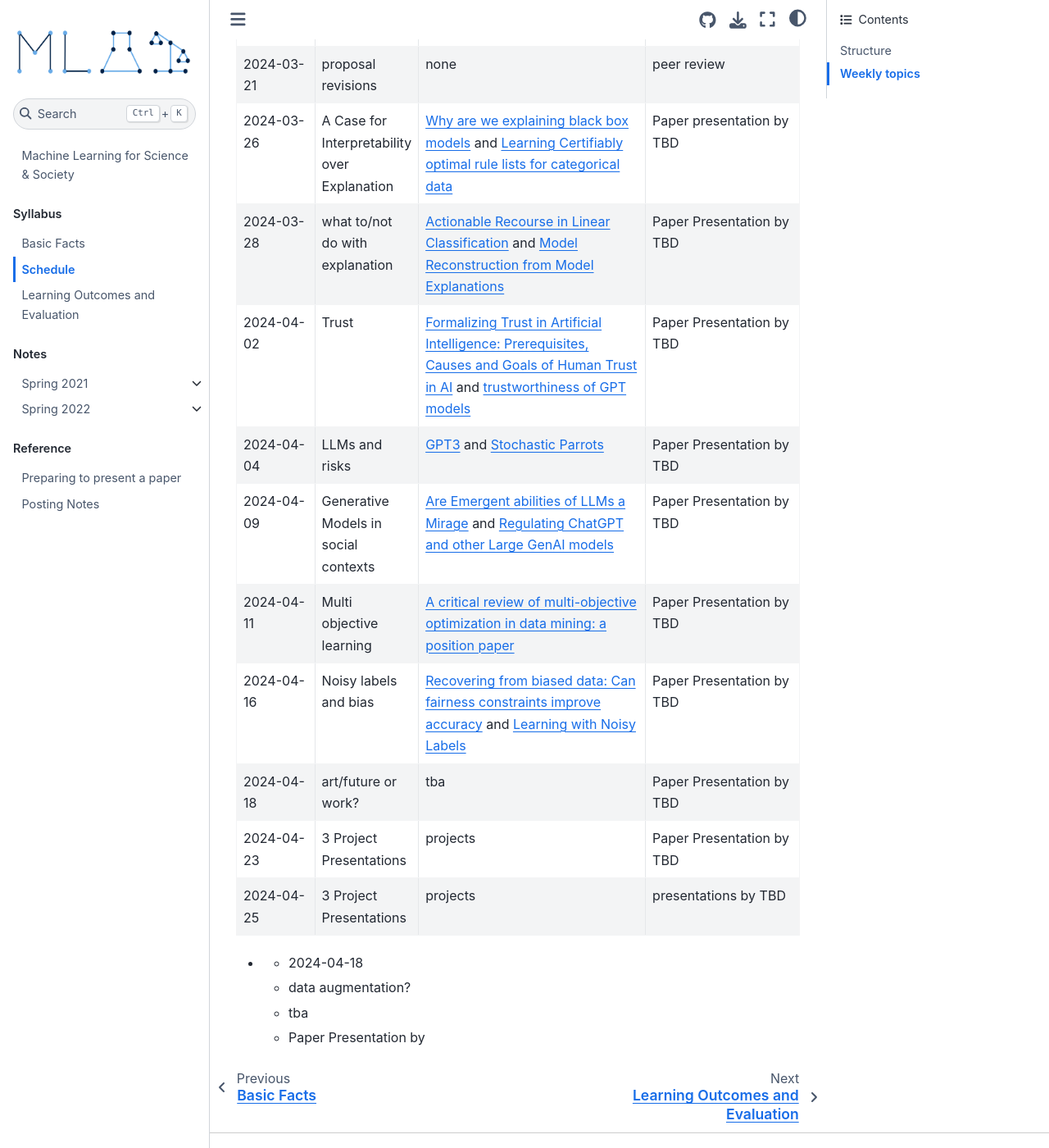
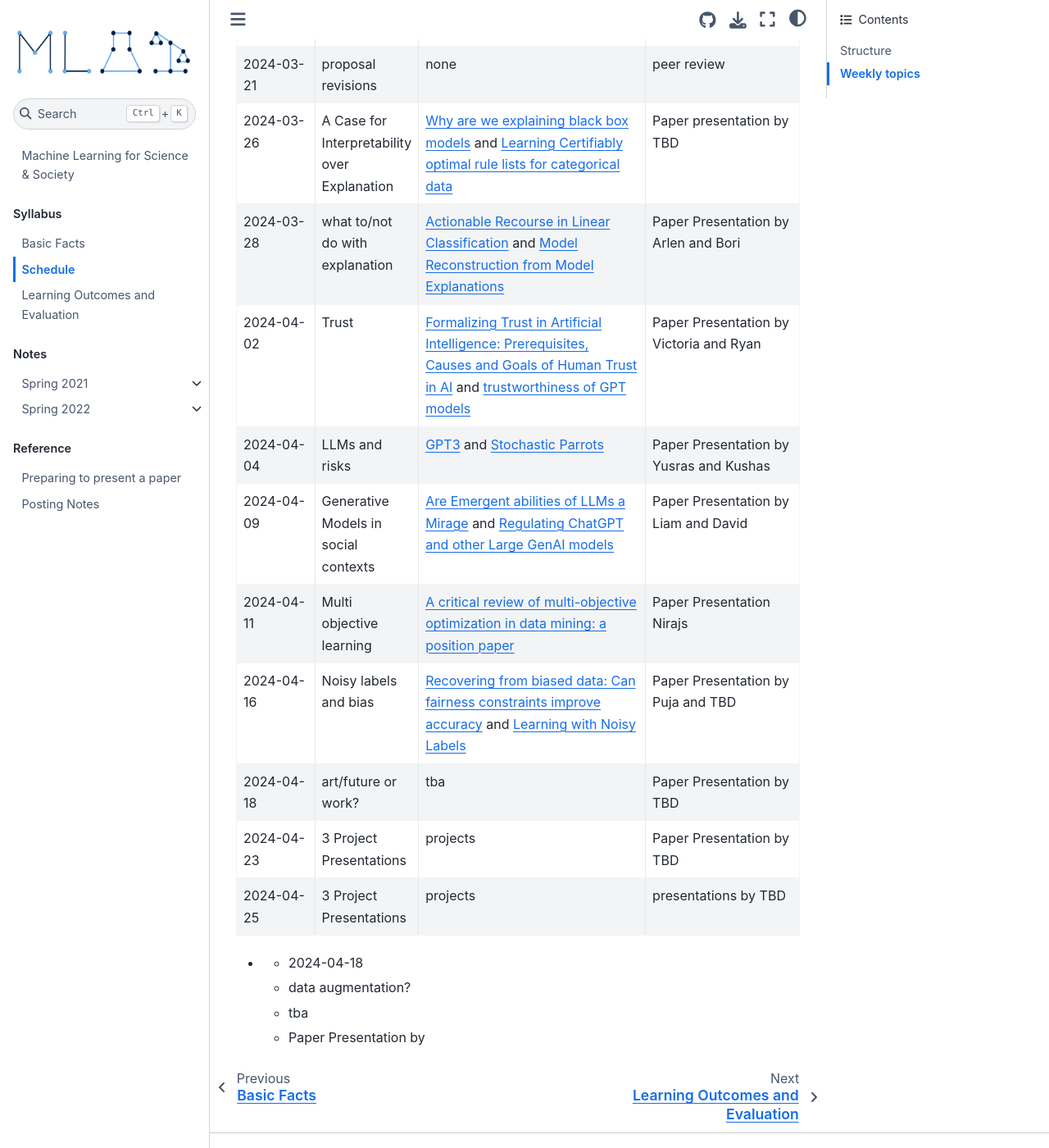
Before and after one commit to ml4scisoc/ml4scisoc.github.io, a Jupyter Book: the page built from syllabus/schedule.md, in a window 1280 px wide and 1400 px high, scrolled down 3162 px. Shown: the whole window at 82% size. Built offline with Jupyter Book 1.0.4 settings and Sphinx 7.4.7 and the Sphinx Book theme 1.1.4, drawn with Linux system fonts in a browser that asks for light colours; pages that are not in the unit, such as notebooks, are missing from menus.

Commit message:
presenters

```diff
--- a/syllabus/schedule.md
+++ b/syllabus/schedule.md
@@ -127,27 +127,27 @@
 * - 2024-03-28
   - what to/not do with explanation
   - [Actionable Recourse in Linear Classification](https://dl.acm.org/doi/10.1145/3287560.3287566) and [Model Reconstruction from Model Explanations](https://arxiv.org/abs/1807.05185)
-  - Paper Presentation by TBD
+  - Paper Presentation by Arlen and Bori
 * - 2024-04-02
   - Trust
   - [Formalizing Trust in Artificial Intelligence: Prerequisites, Causes and Goals of Human Trust in AI](https://dl.acm.org/doi/10.1145/3442188.3445923) and [trustworthiness of GPT models](https://openreview.net/pdf?id=kaHpo8OZw2)
-  - Paper Presentation by TBD
+  - Paper Presentation by Victoria and Ryan
 * - 2024-04-04
   - LLMs and risks
   - [GPT3](https://papers.nips.cc/paper_files/paper/2020/file/1457c0d6bfcb4967418bfb8ac142f64a-Paper.pdf) and [Stochastic Parrots](https://dl.acm.org/doi/10.1145/3442188.3445922)
-  - Paper Presentation by TBD
+  - Paper Presentation by Yusras and Kushas
 * - 2024-04-09
   - Generative Models in social contexts
   - [Are Emergent abilities of LLMs a Mirage](https://openreview.net/pdf?id=ITw9edRDlD) and [Regulating ChatGPT and other Large GenAI models](https://dl.acm.org/doi/10.1145/3593013.3594067)
-  - Paper Presentation by TBD
+  - Paper Presentation by Liam and David
 * - 2024-04-11
   - Multi objective learning
   -  [A critical review of multi-objective optimization in data mining: a position paper](https://dl.acm.org/doi/abs/10.1145/1046456.1046467?casa_token=EolodHNPqJcAAAAA:WP8AqKpTtu74hQbMH6MabfM3HjFbQZ2C5Vp4CV--FTleunL6O_cKD98tfi7KVSWbD89vGdVaReg)
-  - Paper Presentation by TBD
+  - Paper Presentation Nirajs
 * - 2024-04-16
   - Noisy labels and bias
   - [Recovering from biased data: Can fairness constraints improve accuracy](https://arxiv.org/pdf/1912.01094.pdf) and  [Learning with Noisy Labels](https://proceedings.neurips.cc/paper/2013/file/3871bd64012152bfb53fdf04b401193f-Paper.pdf)
-  - Paper Presentation by TBD
+  - Paper Presentation by Puja and TBD
 * - 2024-04-18
   - art/future or work?
   - tba
```
